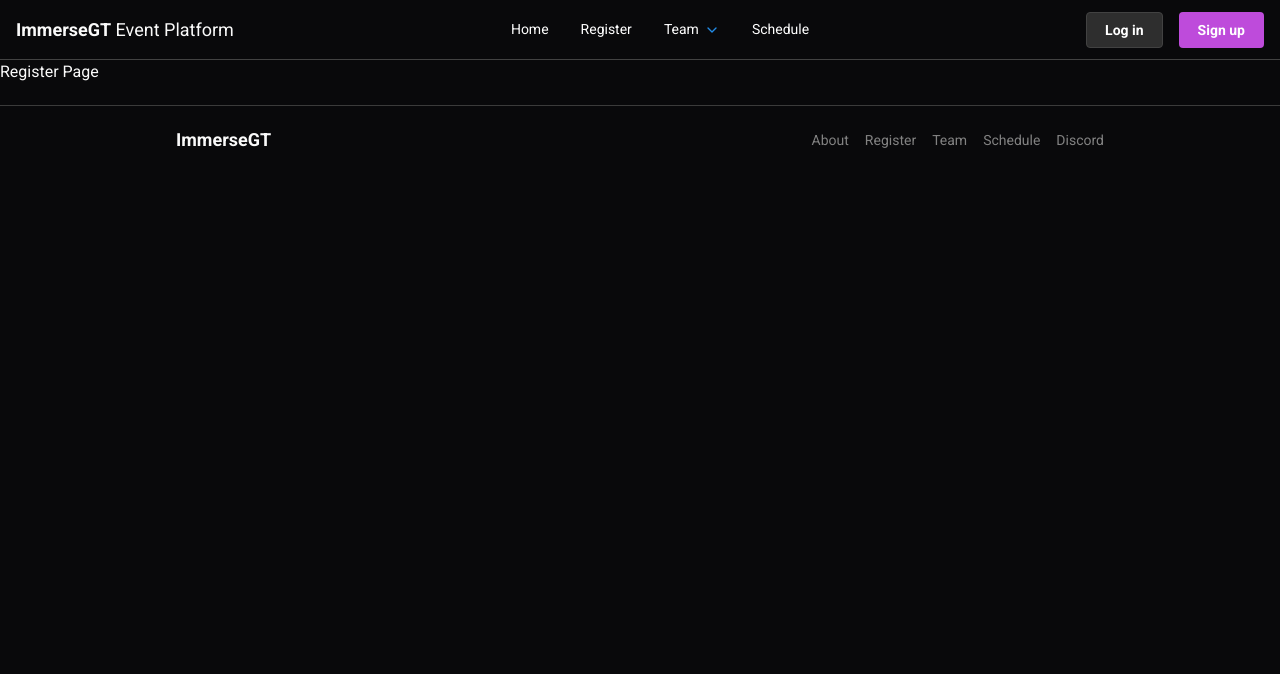
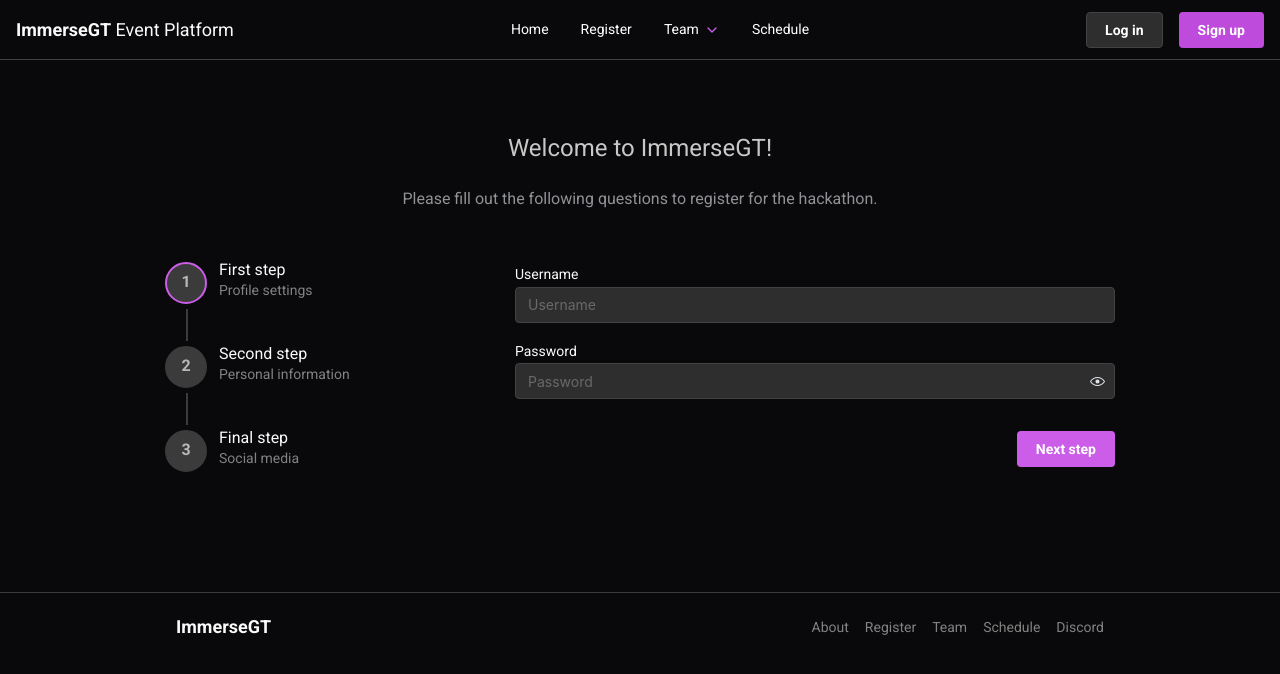
Before and after one commit to immersegt/immersegt, a Next.js app: page /register in a window 1280 px wide. Shown: the top 674 px of the page. Built offline with nearby package versions, Linux system fonts and the light colour scheme.

Commit message:
Added template for registration page using Mantine Form, updated navbar and authentication form color scheme

```diff
--- a/app/register/page.tsx
+++ b/app/register/page.tsx
@@ -1,11 +1,118 @@
 'use client';
 
-import 'styles/index.css'
+import 'styles/index.css';
+import 'styles/register.css';
+
+import { useState } from 'react';
+import { Stepper, Button, Group, TextInput, PasswordInput, Code } from '@mantine/core';
+import { useForm } from '@mantine/form';
 
 const Register = () => {
+    const [active, setActive] = useState(0);
+
+    const form = useForm({
+        initialValues: {
+            username: '',
+            password: '',
+            name: '',
+            email: '',
+            website: '',
+            github: '',
+        },
+
+        validate: (values) => {
+            if (active === 0) {
+                return {
+                    username:
+                        values.username.trim().length < 6
+                            ? 'Username must include at least 6 characters'
+                            : null,
+                    password:
+                        values.password.length < 6 ? 'Password must include at least 6 characters' : null,
+                };
+            }
+
+            if (active === 1) {
+                return {
+                    name: values.name.trim().length < 2 ? 'Name must include at least 2 characters' : null,
+                    email: /^\S+@\S+$/.test(values.email) ? null : 'Invalid email',
+                };
+            }
+
+            return {};
+        },
+    });
+
+    const nextStep = () =>
+        setActive((current) => {
+            if (form.validate().hasErrors) {
+                return current;
+            }
+            return current < 3 ? current + 1 : current;
+        });
+
+    const prevStep = () => setActive((current) => (current > 0 ? current - 1 : current));
+
     return (
-        <div>Register Page</div>
-    )
+        <main className="formContainer">
+            <h2>Welcome to ImmerseGT!</h2>
+            <p>Please fill out the following questions to register for the hackathon.</p>
+            <div className="formBox">
+                <Stepper active={active} orientation="vertical" className="formStepper" color="grape.5">
+                    <Stepper.Step label="First step" description="Profile settings" />
+                    <Stepper.Step label="Second step" description="Personal information" />
+                    <Stepper.Step label="Final step" description="Social media" />
+                </Stepper>
+
+                <div className="formQuestions">
+                    {active === 0 ? (
+                        <div>
+                            <TextInput label="Username" placeholder="Username" {...form.getInputProps('username')} />
+                            <PasswordInput
+                                mt="md"
+                                label="Password"
+                                placeholder="Password"
+                                {...form.getInputProps('password')}
+                            />
+                        </div>
+                    ) : active === 1 ? (
+                        <div>
+                            <TextInput label="Name" placeholder="Name" {...form.getInputProps('name')} />
+                            <TextInput mt="md" label="Email" placeholder="Email" {...form.getInputProps('email')} />
+                        </div>
+                    ) : active === 2 ? (
+                        <div>
+                            <TextInput label="Website" placeholder="Website" {...form.getInputProps('website')} />
+                            <TextInput
+                                mt="md"
+                                label="GitHub"
+                                placeholder="GitHub"
+                                {...form.getInputProps('github')}
+                            />
+                        </div>
+                    ) : (
+                        <div>
+                            Completed! Form values:
+                            <Code block mt="xl">
+                                {JSON.stringify(form.values, null, 2)}
+                            </Code>
+                        </div>
+                    )}
+                    <Group justify="flex-end" mt="xl">
+                        {active !== 0 && (
+                            <Button variant="default" onClick={prevStep}>
+                                Back
+                            </Button>
+                        )}
+                        {active < 2 && <Button onClick={nextStep} color="grape.5">Next step</Button>}
+                        {active === 2 && <Button onClick={nextStep} color="grape.5">Register</Button>}
+                    </Group>
+                </div>
+
+
+            </div>
+        </main>
+    );
 }
 
 export default Register;
--- a/components/AuthenticationForm.tsx
+++ b/components/AuthenticationForm.tsx
@@ -85,6 +85,7 @@ const AuthenticationForm = (props: PaperProps) => {
               label="I accept terms and conditions"
               checked={form.values.terms}
               onChange={(event) => form.setFieldValue('terms', event.currentTarget.checked)}
+              color="grape.5"
             />
           )}
         </Stack>
@@ -95,7 +96,7 @@ const AuthenticationForm = (props: PaperProps) => {
               ? 'Already have an account? Login'
               : "Don't have an account? Register"}
           </Anchor>
-          <Button type="submit" radius="xl">
+          <Button type="submit" radius="xl" color="grape.5">
             {upperFirst(type)}
           </Button>
         </Group>
--- a/components/Navbar.tsx
+++ b/components/Navbar.tsx
@@ -73,7 +73,7 @@ const Navbar = () => {
       <UnstyledButton className="subLink" key={item.title} style={LinkStyle} component="a" href={item.link}>
         <Group wrap="nowrap" align="flex-start">
           <ThemeIcon size={34} variant="default" radius="md">
-            <item.icon style={{ width: rem(22), height: rem(22) }} color={theme.colors.blue[6]} />
+            <item.icon style={{ width: rem(22), height: rem(22) }} color={theme.colors.grape[5]} />
           </ThemeIcon>
           <div>
             <Text size="sm" fw={500} c="rgb(200, 200, 200)">
@@ -109,7 +109,7 @@ const Navbar = () => {
                     </Box>
                     <IconChevronDown
                       style={{ width: rem(16), height: rem(16) }}
-                      color={theme.colors.blue[6]}
+                      color={theme.colors.grape[5]}
                     />
                   </Center>
                 </a>
--- /dev/null
+++ b/styles/register.css
@@ -0,0 +1,31 @@
+.formContainer {
+    display: flex;
+    flex-direction: column;
+    justify-content: center;
+    align-items: center;
+    padding: 50px;
+    text-align: center;
+    width: 100%;
+}
+
+.formBox {
+    width: 100%;
+    padding: 50px;
+    display: flex;
+    gap: 50px;
+    justify-content: center;
+    flex-wrap: wrap;
+    text-align: left;
+
+}
+
+.formStepper {
+    flex-grow: 1;
+    max-width: 300px;
+}
+
+.formQuestions {
+    flex-grow: 1;
+    min-width: 250px;
+    max-width: 600px;
+}
```
